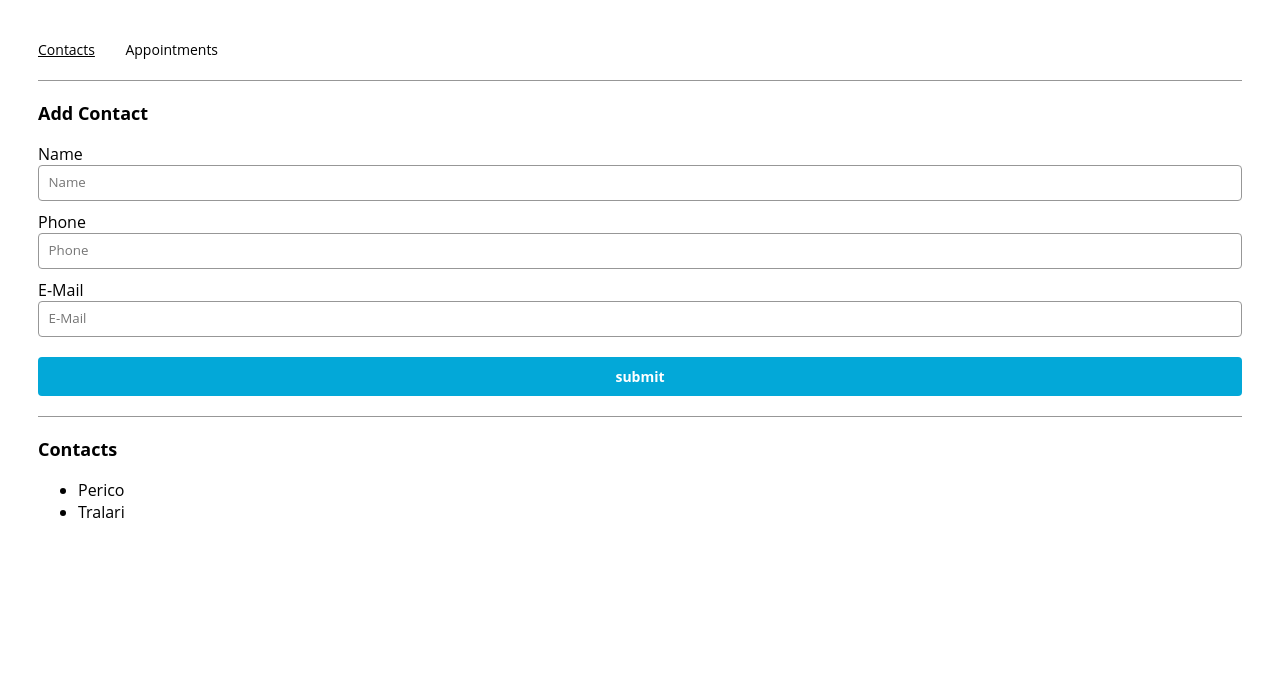
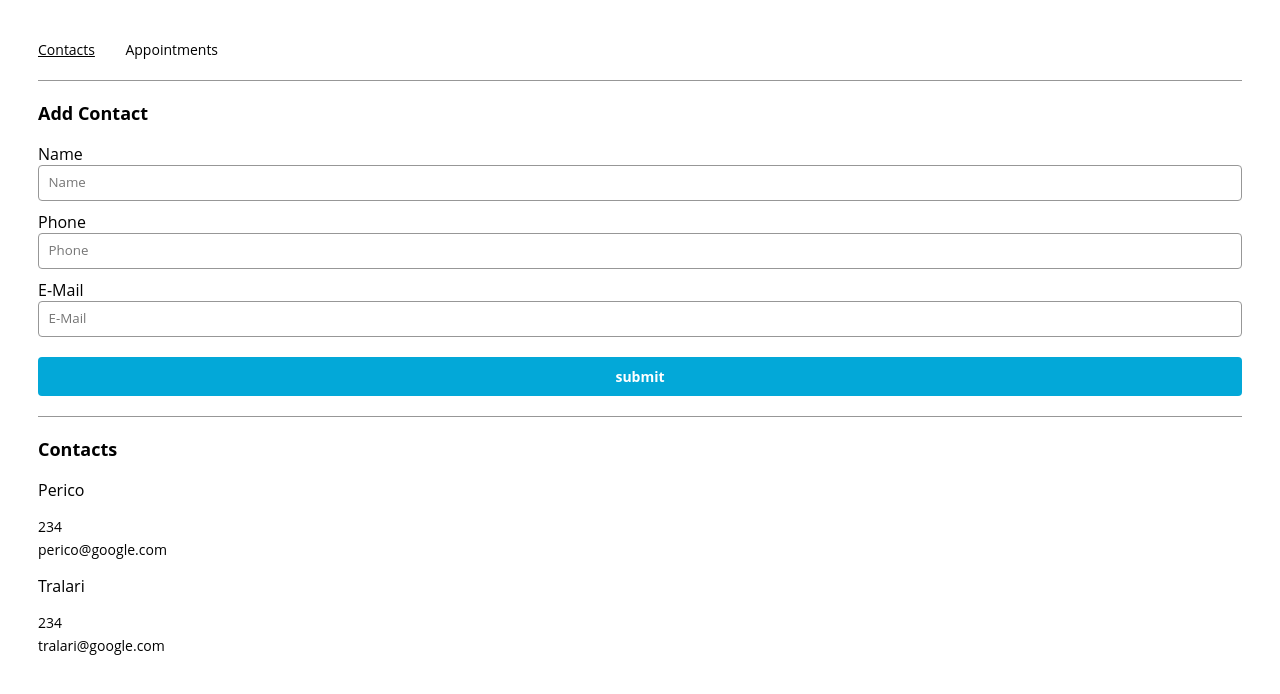
Before and after one commit to Alvaro-LGPA/appointment-planner, a React (Create React App) app: page /contacts in a window 1280 px wide. Shown: the top 694 px of the page. Built offline with nearby package versions, Linux system fonts and the light colour scheme; the HTML template or start-up script is replaced by a standard one.

Commit message:
Add tile list

```diff
--- a/src/components/contactForm/ContactForm.js
+++ b/src/components/contactForm/ContactForm.js
@@ -1,8 +1,6 @@
 import React from "react";
 
 export const ContactForm = (props) => {
-
-
 
 
   return (
@@ -12,7 +10,7 @@ export const ContactForm = (props) => {
         <input type="text" id="nameInput" name="name"  placeholder="Name" onChange={props.handleTextChangeName}></input>
         <p id="duplicateAlert" style={{ display: "none" }}>The contact already exists.</p>
         <label htmlFor="phone">Phone</label>
-        <input type="text" id="id" name="phone" placeholder="Phone" onChange={props.handleTextChangePhone}></input>
+        <input type="text" id="id" name="phone" placeholder="Phone" pattern="^(\d{1,2}(\s\d{1,2}){1,2}\)\s(\d{1,2}(\s\d{1,2}){1,2})((-(\d{1,4})){0,1})$" onChange={props.handleTextChangePhone}></input>
         <label htmlFor="email">E-Mail</label>
         <input type="text" id="id" name="email" placeholder="E-Mail" onChange={props.handleTextChangeEmail}></input>
         <input type="submit" value="submit" />
@@ -21,5 +19,3 @@ export const ContactForm = (props) => {
 
   );
 };
-
-//^\(\d{1,2}(\s\d{1,2}){1,2}\)\s(\d{1,2}(\s\d{1,2}){1,2})((-(\d{1,4})){0,1})$
--- a/src/components/tile/Tile.js
+++ b/src/components/tile/Tile.js
@@ -1,9 +1,19 @@
 import React from "react";
 
-export const Tile = () => {
+export const Tile = (props) => {
   return (
     <div className="tile-container">
+      {props.contacts.map(contact => {
+        return(
+        <>
+          <p className="tile-title">{contact.name}</p>
+          <p className="tile">{contact.phone}</p>
+          <p className="tile">{contact.email}</p>
+        </>)
+      })}
 
     </div>
   );
 };
+
+//key={contact.id}>{contact.name}
--- a/src/components/tileList/TileList.js
+++ b/src/components/tileList/TileList.js
@@ -1,11 +1,14 @@
 import React from "react";
+import { Tile } from '../tile/Tile'
 
 export const TileList = (props) => {
   return (
     <div>
-      <ul>
-          {props.contacts.map(contact => <li key={contact.id}>{contact.name}</li>)}
-        </ul>
+      {/* <ul>
+      {props.contacts.map(contact => <Tile contacts={props.contacts}> </Tile>)}
+        </ul> */}
+
+      <Tile contacts={props.contacts} />
     </div>
   );
 };
```
